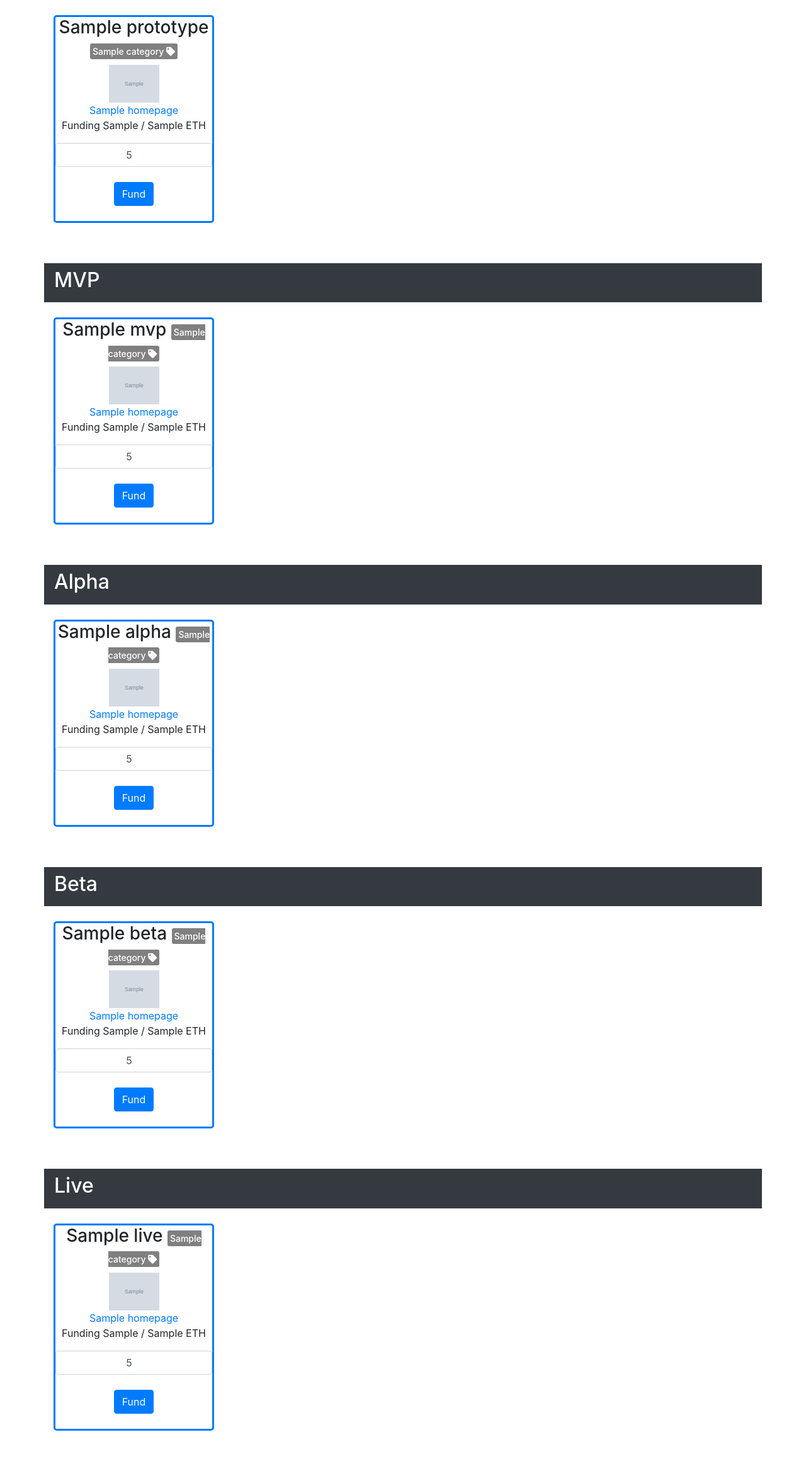
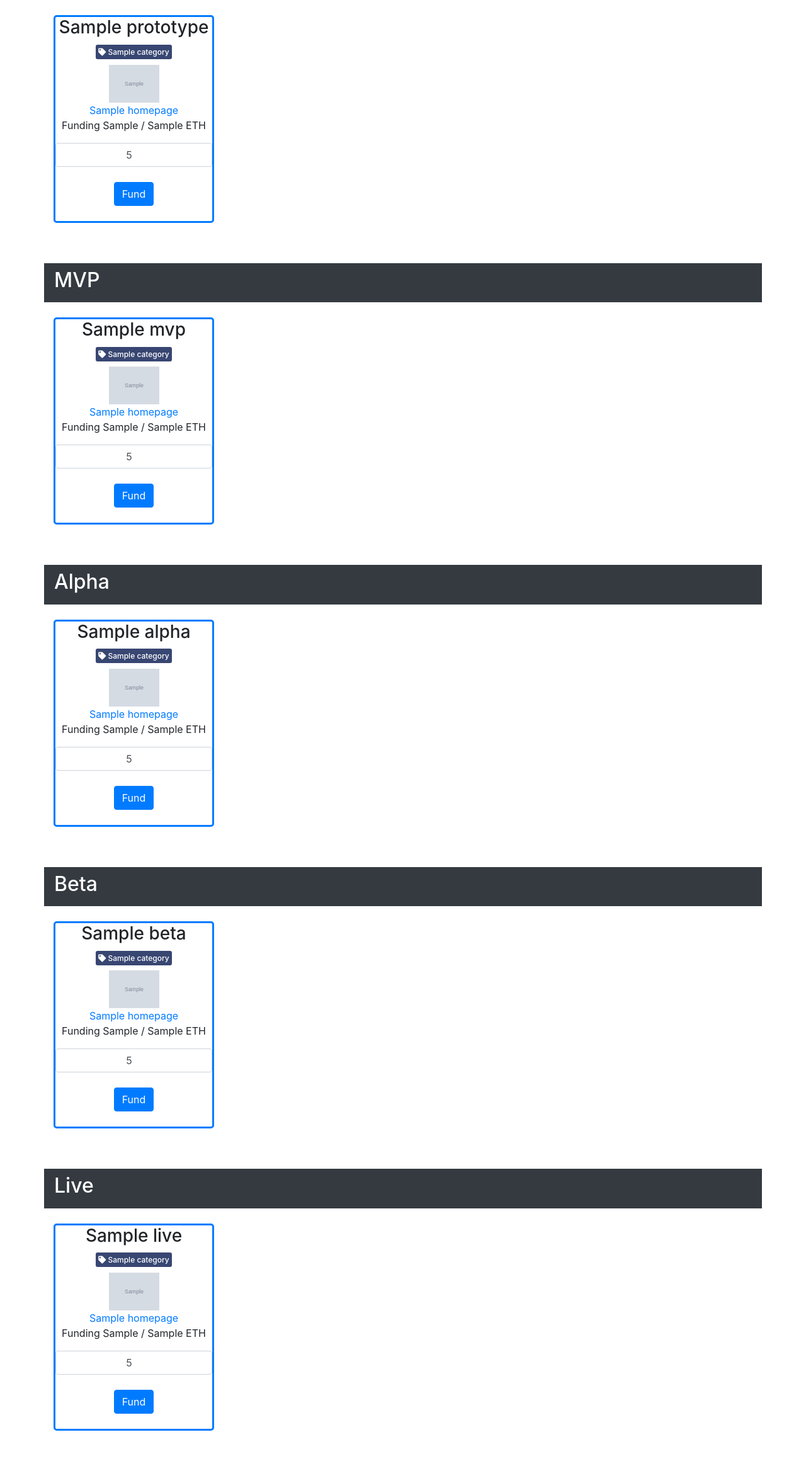
Before and after one commit to dappstore0/dappstore, a Django app: template app/templates/home.html in a window 1280 px wide. Shown: the part 158-2494 px from the top of the page at 63% size. Run offline with Django 3.2, Linux system fonts and the light colour scheme; the template is opened without the code that fills it: most values are stand-ins (such as "Sample title", 1, 10 or a date in 2020); grey boxes marked "Sample" are stand-in pictures; some libraries are stand-ins or nearby versions.

Commit message:
appearance

```diff
--- a/app/static/home.css
+++ b/app/static/home.css
@@ -7,9 +7,9 @@
 }
 
 .label {
-    background-color: grey;
+    background-color: #384672;
     padding: 4px;
-    font-size: 14px;
+    font-size: 0.75rem;
     color: white;
     border-radius: 3px;
 }
--- a/app/templates/dapp.html
+++ b/app/templates/dapp.html
@@ -1,7 +1,8 @@
 <div class="dapp text-center">
   <h3>
     {{ dapp.name }}
-    <span class="label">{{ dapp.category }} <i class="fas fa-tag"></i></span>
+    <br>
+    <span class="label"><i class="fas fa-tag"></i> {{ dapp.category }}</span>
   </h3>
 
   <img width="80" src="{{ dapp.icon }}">
--- a/app/templates/home.html
+++ b/app/templates/home.html
@@ -15,7 +15,7 @@
     <br>
     <div class="row">
       {% for prototype in prototypes %}
-        <div class="col-3">
+        <div class="col-md-3">
           {% include "dapp.html" with dapp=prototype %}
         </div>
       {% endfor %}
@@ -27,7 +27,7 @@
     <br>
     <div class="row">
       {% for mvp in mvps %}
-        <div class="col-3">
+        <div class="col-md-3">
           {% include "dapp.html" with dapp=mvp %}
         </div>
       {% endfor %}
@@ -40,7 +40,7 @@
     <br>
     <div class="row">
       {% for alpha in alphas %}
-        <div class="col-3">
+        <div class="col-md-3">
           {% include "dapp.html" with dapp=alpha %}
         </div>
       {% endfor %}
@@ -52,7 +52,7 @@
     <br>
     <div class="row">
       {% for beta in betas %}
-        <div class="col-3">
+        <div class="col-md-3">
           {% include "dapp.html" with dapp=beta %}
         </div>
       {% endfor %}
@@ -64,7 +64,7 @@
     <br>
     <div class="row">
       {% for live in lives  %}
-        <div class="col-3">
+        <div class="col-md-3">
           {% include "dapp.html" with dapp=live %}
         </div>
       {% endfor %}
--- a/dappstore/settings.py
+++ b/dappstore/settings.py
@@ -26,7 +26,7 @@ SECRET_KEY = '!a=1vt-q3eck0#16(i@tvbq*t4ne1e$styj)+gz7hpz8ttymh-'
 # SECURITY WARNING: don't run with debug turned on in production!
 DEBUG = True
 
-ALLOWED_HOSTS = []
+ALLOWED_HOSTS = ['*']
 
 
 # Application definition
```
